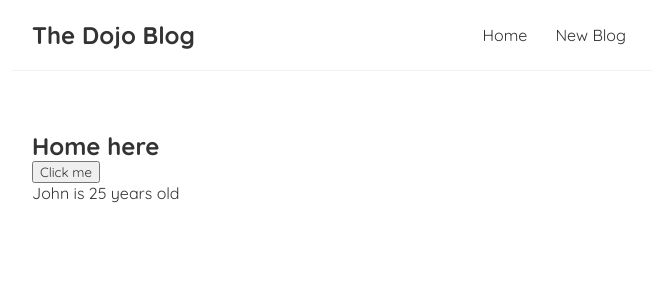
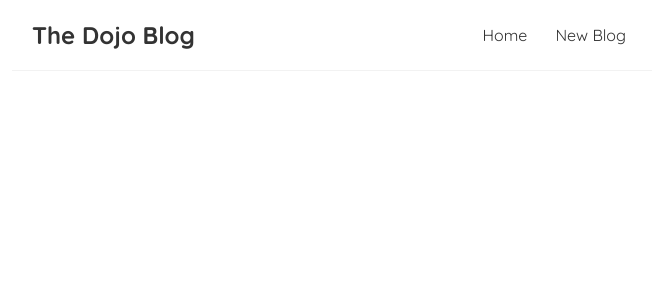
Before and after one commit to mutinhiri/react-blog, a React (Create React App) app in the folder blog-app/: page / in a window 1280 px wide. Shown: the top 300 px of the page, without its empty margins (308-964 px from the left). Built offline with nearby package versions, Linux system fonts and the light colour scheme.

Commit message:
Add default state

```diff
--- a/blog-app/src/Home.js
+++ b/blog-app/src/Home.js
@@ -1,25 +1,10 @@
 import { useState } from "react"
 
 const Home = () => {
-// let name = 'John'
-    const [name, setName] = useState('John')
-    const [age, setAge] = useState(25)
 
-    const handleClick = (e) => {
-        setName('Paul')
-        setAge('50')
-        console.log('hello click', e)
-    }
-
-    // const clickMe = (name, e) => {
-    //     console.log('hello ' + name, e.target)
-    // }
     return (
         <div className="home">
-            <h2>Home here </h2>
-            <button onClick={ handleClick }>Click me </button>
-            {/* <button onClick={ (e) => {clickMe('jospw', e) }}>Click again</button> */}
-            <p>{name}  is {age} years old</p>
+
         </div>
      );
 }
```
